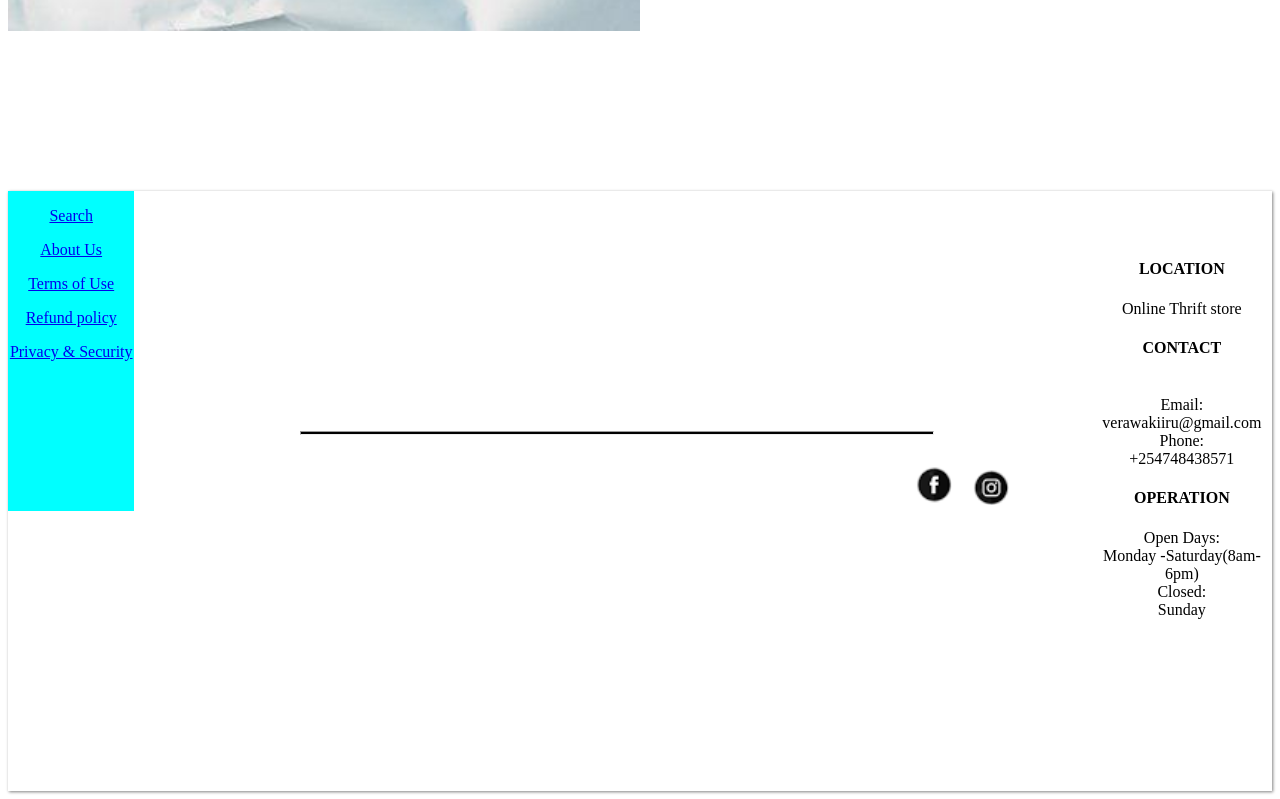
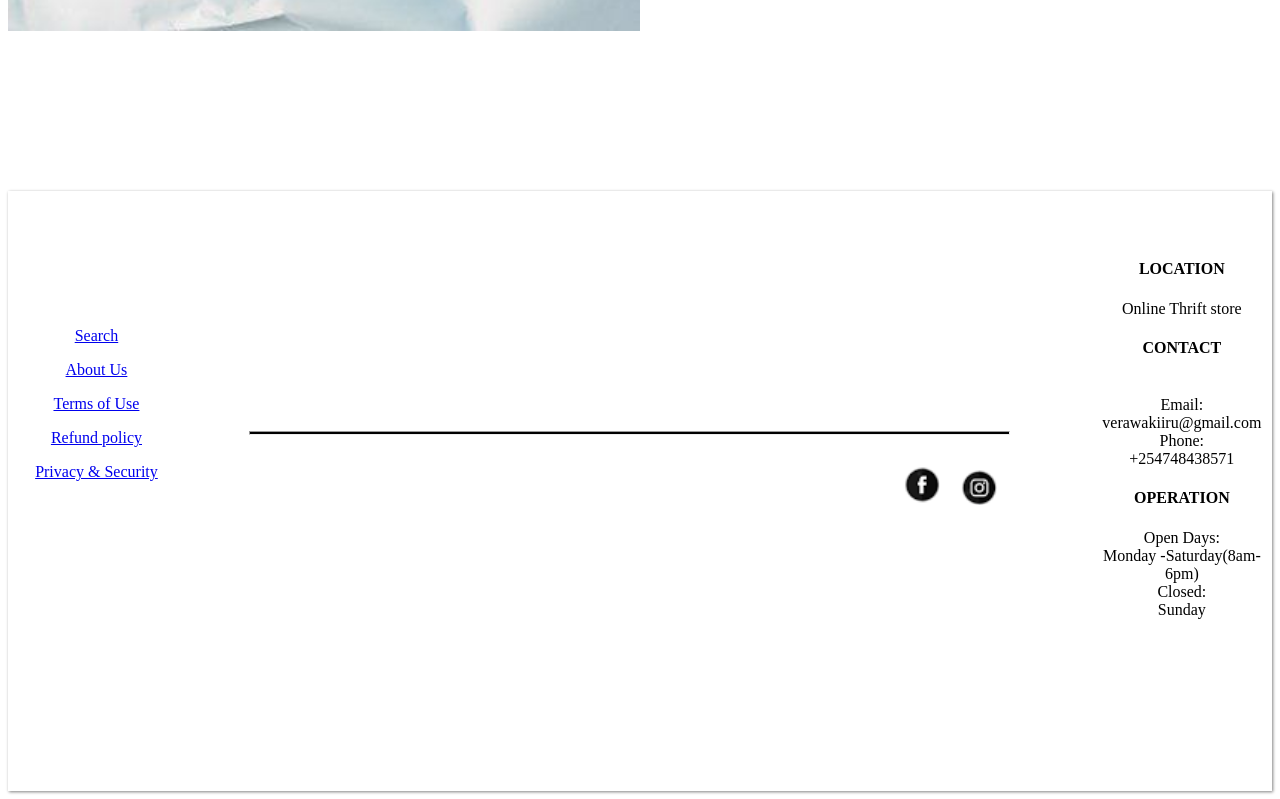
Before and after one commit to Vera25-O/clothline, a React (Create React App) app in the folder my-app/: page / in a window 1280 px wide. Shown: the part 3121-3920 px from the top of the page. Built offline with nearby package versions, Linux system fonts and the light colour scheme.

Commit message:
modified index.js

```diff
--- a/my-app/src/index.css
+++ b/my-app/src/index.css
@@ -131,7 +131,7 @@ h5 {
   text-align: center;
 }
 .iconic{
-  margin-left: 70%;
+  margin-left: 69%;
   margin-top: 2vh;
 }
 h4{
@@ -150,18 +150,20 @@ h4{
 .icons{
   margin-left: 5%;
   margin-top: 2vh;
+
 }
 hr{
   background-color: black;
   margin-top: 30vh;
   height: 0.2vh;
-  width: 50%;
+  width: 60%;
 }
 .nav{
   float: left;
   height: 40vh;
   width: 10%;
-  background-color: aqua;
+  margin-top: 15vh;
+  margin-left: 2%;
 }
 .fp{
   text-align: center;
```
